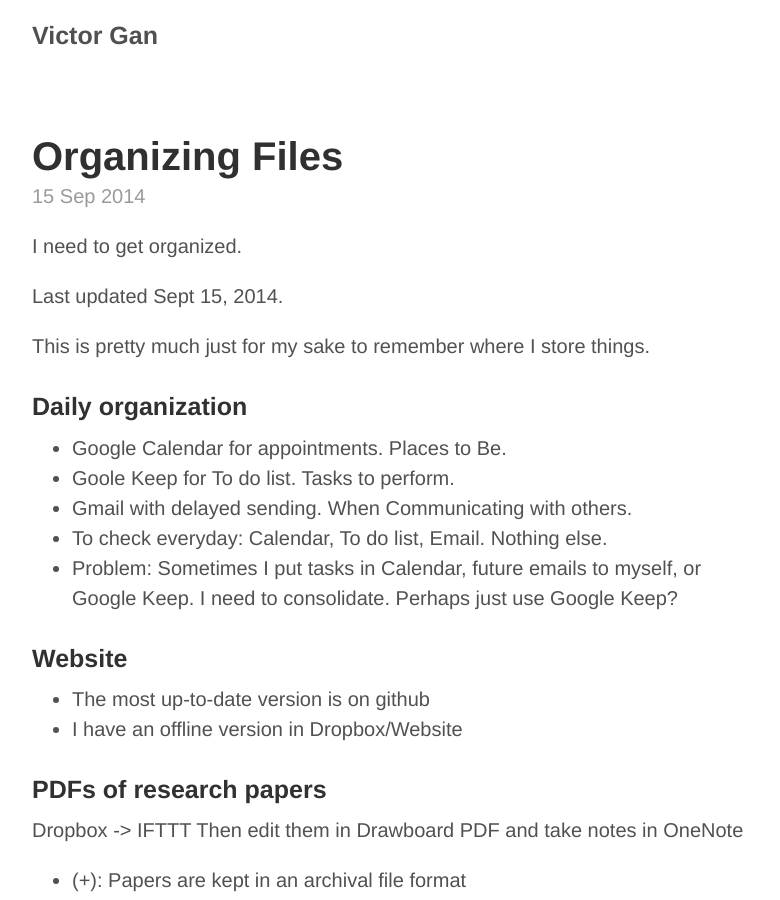
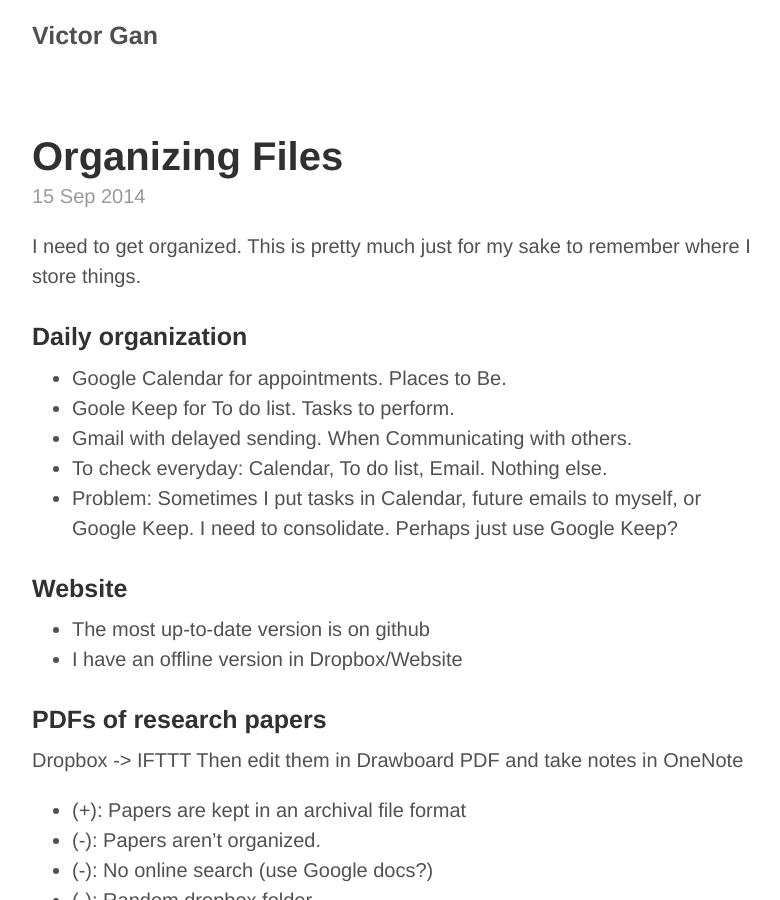
Before and after one commit to victorgan/victorgan.github.io, a Jekyll site: the page built from _posts/2014-09-15-organizing-files.md, in a window 1280 px wide and 900 px high. Shown: the whole window, without its empty margins (248-1028 px from the left). Built offline with Jekyll 4.4.1, drawn with Linux system fonts in a browser that asks for light colours; comment, search, counter and statistics services are not loaded.

Commit message:
Update 2014-09-15-organizing-files.md

```diff
--- a/_posts/2014-09-15-organizing-files.md
+++ b/_posts/2014-09-15-organizing-files.md
@@ -3,13 +3,7 @@
 title: Organizing Files
 ---
 
-<!--TODO: history of past sites -->
-
 I need to get organized.
-
-<!--end excerpt-->
-Last updated Sept 15, 2014.
-
 This is pretty much just for my sake to remember where I store things.
 
 ### Daily organization
```
